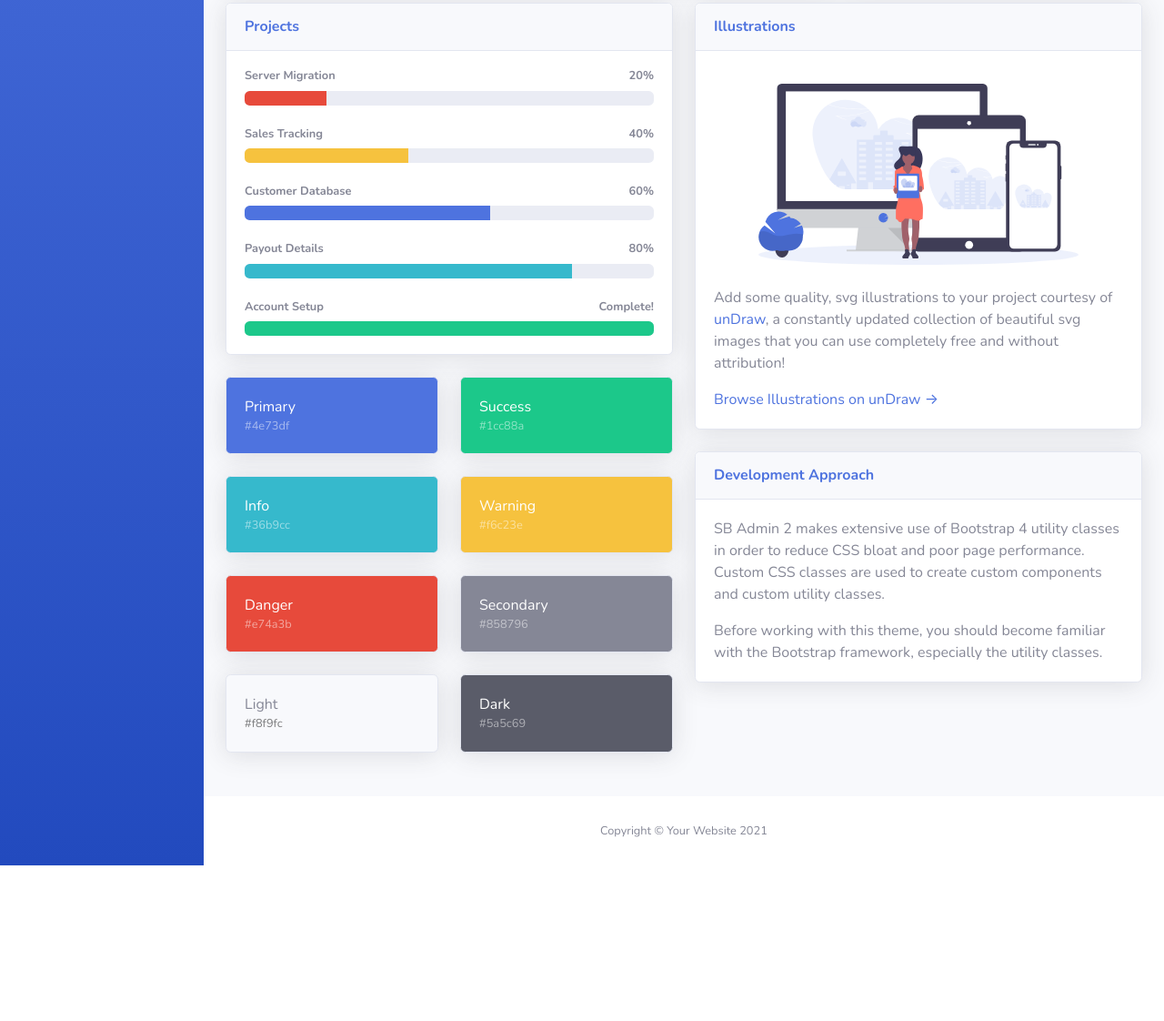
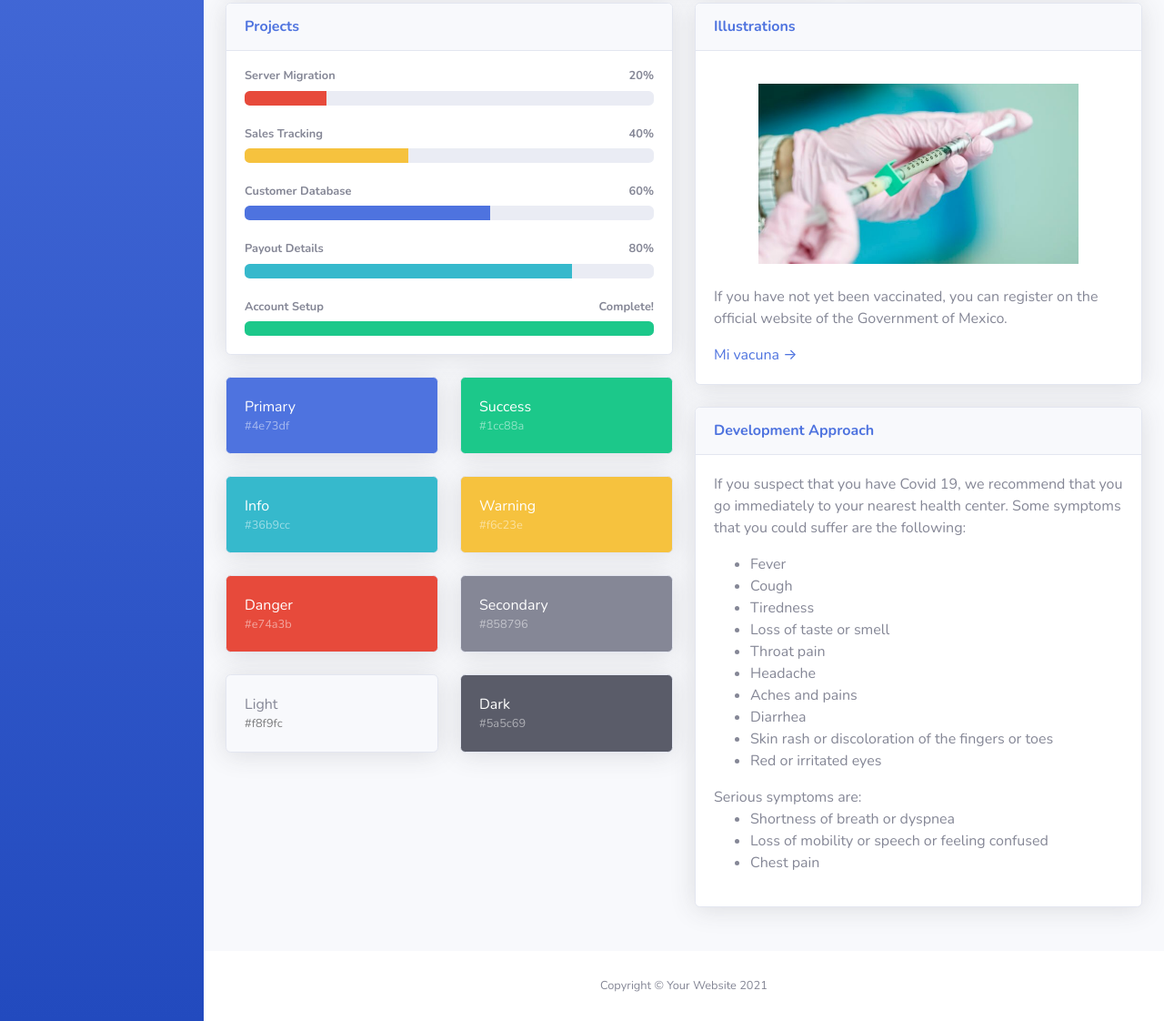
Before and after one commit to Namoku/hackathon, a website with bundled scripts: page index.html in a window 1280 px wide. Shown: the part 673-1795 px from the top of the page at 91% size. Before the commit the page ends 1624 px from the top, so only its background shows below. Built offline with nearby package versions, Linux system fonts and the light colour scheme.

Commit message:
Informacion del covid

```diff
--- a/index.html
+++ b/index.html
@@ -120,13 +120,6 @@
             <!-- Sidebar Toggler (Sidebar) -->
             <div class="text-center d-none d-md-inline">
                 <button class="rounded-circle border-0" id="sidebarToggle"></button>
-            </div>
-
-            <!-- Sidebar Message -->
-            <div class="sidebar-card d-none d-lg-flex">
-                <img class="sidebar-card-illustration mb-2" src="img/undraw_rocket.svg" alt="...">
-                <p class="text-center mb-2"><strong>SB Admin Pro</strong> is packed with premium features, components, and more!</p>
-                <a class="btn btn-success btn-sm" href="https://startbootstrap.com/theme/sb-admin-pro">Upgrade to Pro!</a>
             </div>
 
         </ul>
@@ -631,14 +624,10 @@
                                 <div class="card-body">
                                     <div class="text-center">
                                         <img class="img-fluid px-3 px-sm-4 mt-3 mb-4" style="width: 25rem;"
-                                            src="img/undraw_posting_photo.svg" alt="...">
+                                            src="img/vacunap.jpg" alt="...">
                                     </div>
-                                    <p>Add some quality, svg illustrations to your project courtesy of <a
-                                            target="_blank" rel="nofollow" href="https://undraw.co/">unDraw</a>, a
-                                        constantly updated collection of beautiful svg images that you can use
-                                        completely free and without attribution!</p>
-                                    <a target="_blank" rel="nofollow" href="https://undraw.co/">Browse Illustrations on
-                                        unDraw &rarr;</a>
+                                    <p>If you have not yet been vaccinated, you can register on the official website of the Government of Mexico.</p>
+                                    <a target="_blank" rel="nofollow" href="https://mivacuna.salud.gob.mx/index.php">Mi vacuna &rarr;</a>
                                 </div>
                             </div>
 
@@ -648,11 +637,25 @@
                                     <h6 class="m-0 font-weight-bold text-primary">Development Approach</h6>
                                 </div>
                                 <div class="card-body">
-                                    <p>SB Admin 2 makes extensive use of Bootstrap 4 utility classes in order to reduce
-                                        CSS bloat and poor page performance. Custom CSS classes are used to create
-                                        custom components and custom utility classes.</p>
-                                    <p class="mb-0">Before working with this theme, you should become familiar with the
-                                        Bootstrap framework, especially the utility classes.</p>
+                                    <p>If you suspect that you have Covid 19, we recommend that you go immediately
+                                        to your nearest health center. Some symptoms that you could suffer are the following:</p>
+                                    <p class="mb-0"><ul>
+                                        <li>Fever</li>
+                                        <li>Cough</li>
+                                        <li>Tiredness</li>
+                                        <li>Loss of taste or smell</li>
+                                        <li>Throat pain</li>
+                                        <li>Headache</li>
+                                        <li>Aches and pains</li>
+                                        <li>Diarrhea</li>
+                                        <li>Skin rash or discoloration of the fingers or toes</li>
+                                        <li>Red or irritated eyes</li>
+                                    </ul></p>
+                                    <p class="mb-0">Serious symptoms are:<ul>
+                                        <li>Shortness of breath or dyspnea</li>
+                                        <li>Loss of mobility or speech or feeling confused</li>
+                                        <li>Chest pain</li></ul></p>
+
                                 </div>
                             </div>
 
```
Also changed, not shown: img/vacunap.jpg (added).
